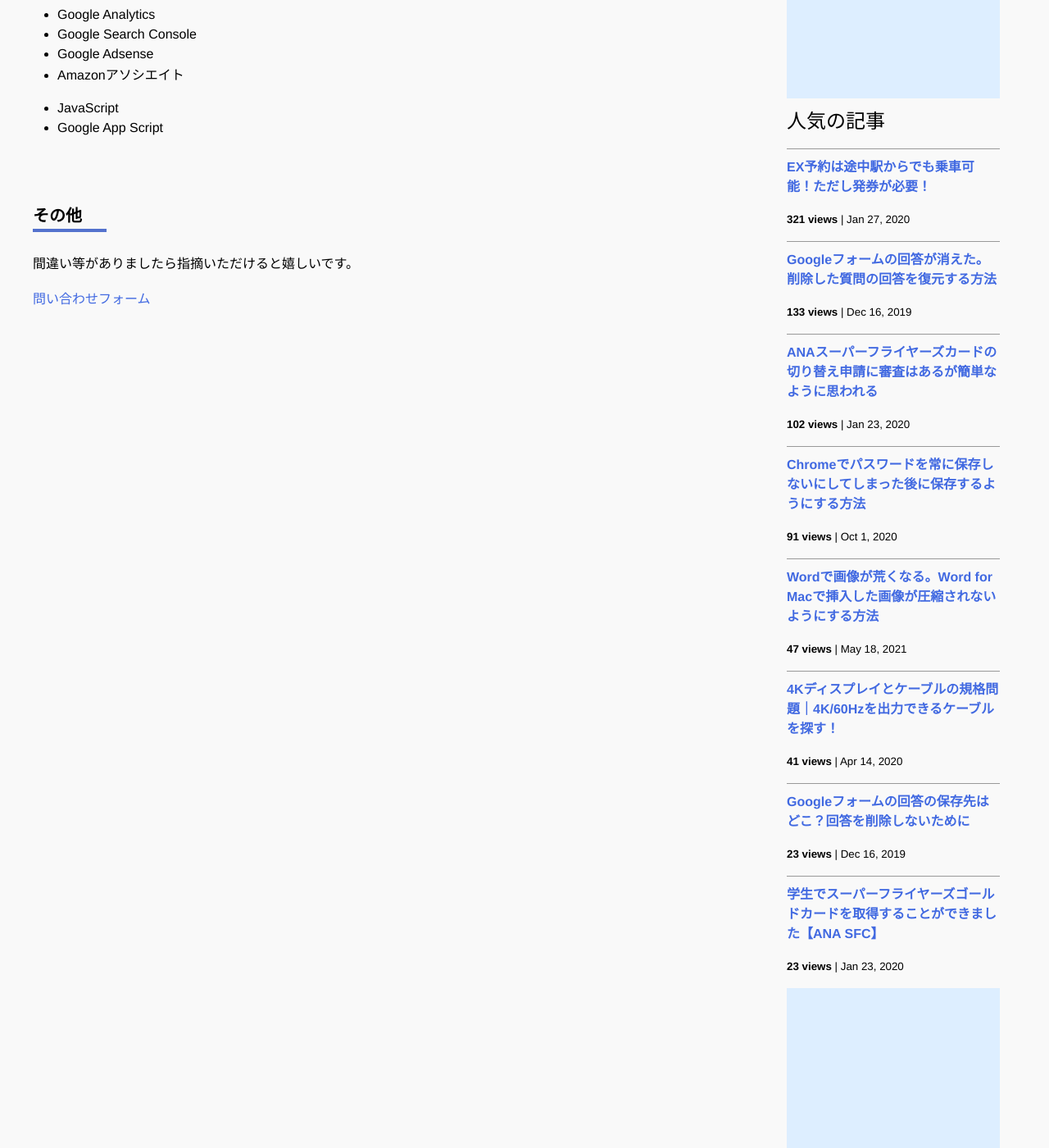
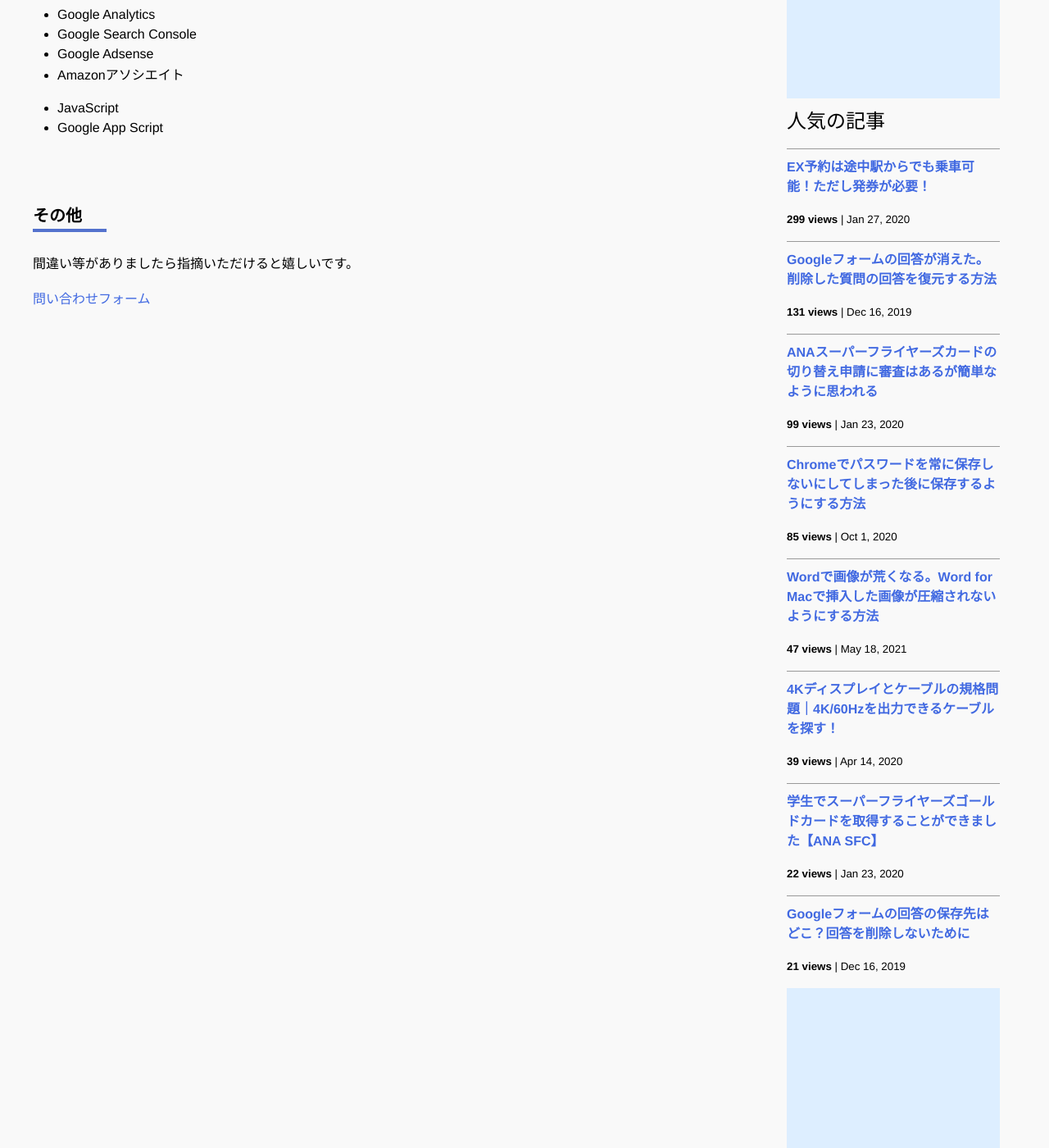
Before and after one commit to iwanaminami/shoyaiwaname, a Jekyll site: the page built from about.markdown, in a window 1280 px wide and 1400 px high, scrolled down 693 px. Shown: the whole window at 82% size. Built offline with Jekyll 4.4.1, drawn with Linux system fonts in a browser that asks for light colours; nearby versions of some CDN libraries; comment, search, counter and statistics services are not loaded.

Commit message:
chore(ga): update _data/popularposts.yml 20251010-0052

```diff
--- a/_data/popularposts.yml
+++ b/_data/popularposts.yml
@@ -1,17 +1,17 @@
 side:
-  - view: 321
+  - view: 299
     url: "/2020/01/27/ex-rideontheway.html"
-  - view: 133
+  - view: 131
     url: "/2019/12/16/restore-googleform.html"
-  - view: 102
+  - view: 99
     url: "/2020/01/23/sfc-judge.html"
-  - view: 91
+  - view: 85
     url: "/2020/10/01/googlepassword.html"
   - view: 47
     url: "/2021/05/18/image-compression-word.html"
-  - view: 41
+  - view: 39
     url: "/2020/04/14/4kcable.html"
-  - view: 23
+  - view: 22
+    url: "/2020/01/23/sfcgold.html"
+  - view: 21
     url: "/2019/12/16/googleform-answers.html"
-  - view: 23
-    url: "/2020/01/23/sfcgold.html"
```
